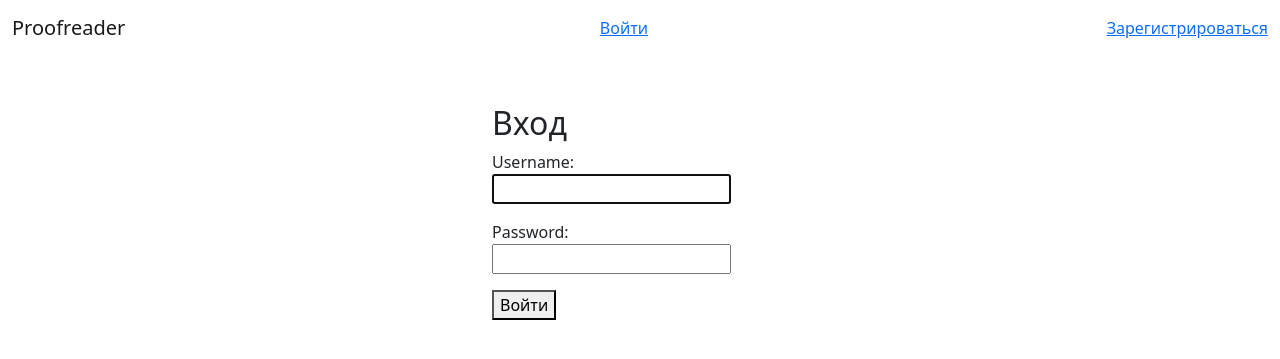
After one commit to comtextspace/proofreader, a Django app: page /accounts/login/ in a window 1280 px wide. The commit adds this page. Shown: the top 359 px of the page. Run offline with Django 4.2, Linux system fonts and the light colour scheme.

Commit message:
added login and logout

```diff
--- a/accounts/urls.py
+++ b/accounts/urls.py
@@ -1,4 +1,7 @@
 from django.urls import path
 
+from .views import SignUpView
 
-urlpatterns = []
+urlpatterns = [
+    path("signup/", SignUpView.as_view(), name="signup"),
+]
--- a/proofreader/settings.py
+++ b/proofreader/settings.py
@@ -122,3 +122,6 @@ STATIC_URL = "static/"
 # https://docs.djangoproject.com/en/4.0/ref/settings/#default-auto-field
 
 DEFAULT_AUTO_FIELD = "django.db.models.BigAutoField"
+
+LOGIN_REDIRECT_URL = "home"
+LOGOUT_REDIRECT_URL = "home"
--- a/templates/base.html
+++ b/templates/base.html
@@ -17,23 +17,26 @@
         <nav class="navbar">
             <div class="container-xxl">
                 <a class="navbar-brand" href="{% url "home" %}">Proofreader</a>
+                {% if user.is_authenticated %}
+                    <p>Hi {{ user.username }}!</p>
                     <div class="nav-item dropdown">
                         <a class="nav-link dropdown-toggle"
                            href="#"
                            role="button"
-                       data-bs-toggle="dropdown"><i class="bi bi-person-circle" style="font-size: 26px"></i></a>
+                           data-bs-toggle="dropdown"><i class="bi bi-person-circle fs-3"></i></a>
                         <ul class="dropdown-menu">
                             <li>
                                 <a class="dropdown-item" href="#">Профиль</a>
                             </li>
                             <li>
-                            <a class="dropdown-item" href="#">Выход</a>
-                        </li>
-                        <li>
-                            <a class="dropdown-item" href="#">Войти</a>
+                                <a class="dropdown-item" href="{% url "logout" %}">Выход</a>
                             </li>
                         </ul>
                     </div>
+                {% else %}
+                    <a href="{% url "login" %}">Войти</a>
+                    <a href="{% url "login" %}">Зарегистрироваться</a>
+                {% endif %}
             </div>
         </nav>
         {% block content %}
--- /dev/null
+++ b/templates/registration/login.html
@@ -0,0 +1,15 @@
+{% extends "base.html" %}
+{% block content %}
+    <div class="container-xxl my-5">
+        <div class="row justify-content-center">
+            <div class="col-3">
+                <h2>Вход</h2>
+                <form method="post">
+                    {% csrf_token %}
+                    {{ form.as_p }}
+                    <button type="submit">Войти</button>
+                </form>
+            </div>
+        </div>
+    </div>
+{% endblock content %}
```
Also changed, not shown: accounts/views.py (+9 -2 lines). Lines whose indentation alone changed are shown as unchanged.
